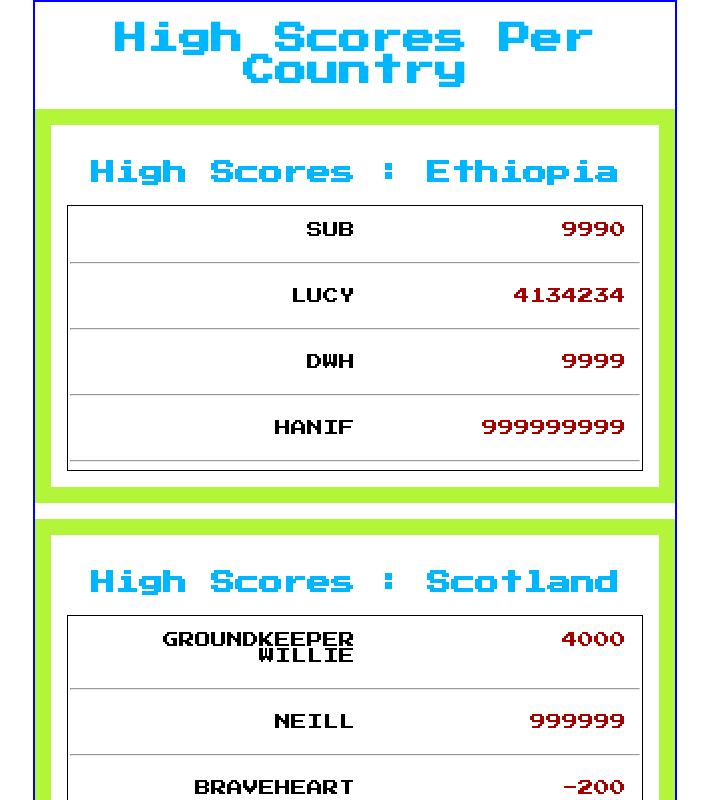
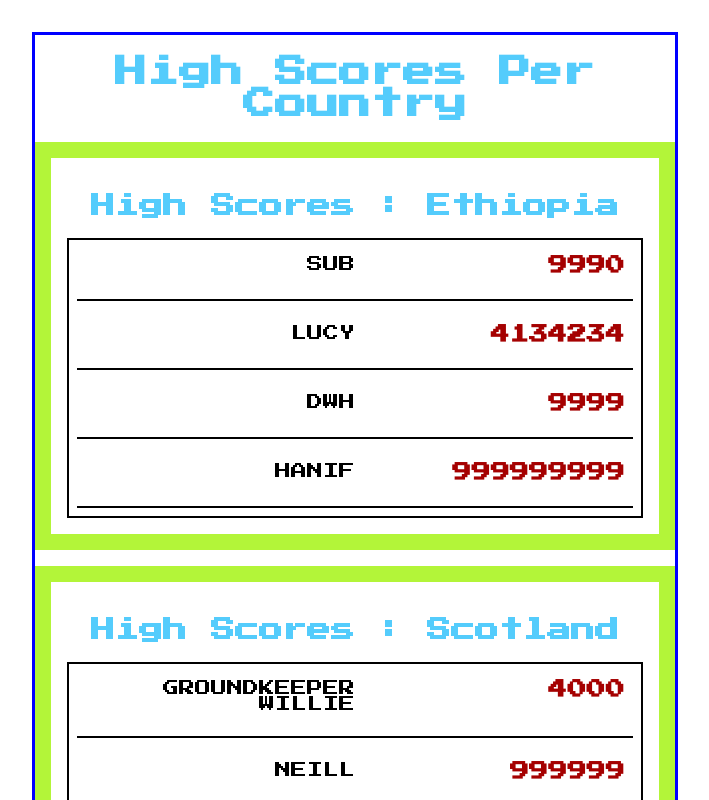
Before and after one commit to nirmeet-baweja/high-scores-react, a React (Create React App) app: page / in a window 1280 px wide. Shown: the top 800 px of the page, without its empty margins (285-994 px from the left). Built offline with nearby package versions, Linux system fonts and the light colour scheme.

Commit message:
Styling adjustments in css

```diff
--- a/src/App.css
+++ b/src/App.css
@@ -1,14 +1,14 @@
 .App {
   text-align: center;
-  border: 2px solid blue;
+  border: 3px solid blue;
   width: 50%;
-  margin: auto;
+  margin: 2rem auto;
   font-family: "Press Start 2P", cursive;
 }
 
 .App-header {
   justify-content: center;
-  color: rgb(0, 183, 255);
+  color: rgb(84, 204, 252);
 }
 
 .countryScoreBoard {
@@ -23,11 +23,11 @@
 
 .countryName {
   width: 100%;
-  color: rgb(0, 183, 255);
+  color: rgb(84, 204, 252);
 }
 
 .scores {
-  border: 1px solid;
+  border: 2px solid;
 }
 
 .nameScoreContainer {
@@ -35,7 +35,6 @@
   justify-content: space-between;
   flex-wrap: wrap;
   padding: 1rem;
-  /* font-size: 1.5rem; */
 }
 
 .name {
@@ -47,8 +46,11 @@
   width: 40%;
   text-align: right;
   color: rgb(165, 1, 1);
+  font-weight: 600;
+  font-size: 1.2rem;
 }
 
 hr {
-  width: 99%;
+  width: 97%;
+  border: 1px solid;
 }
```
